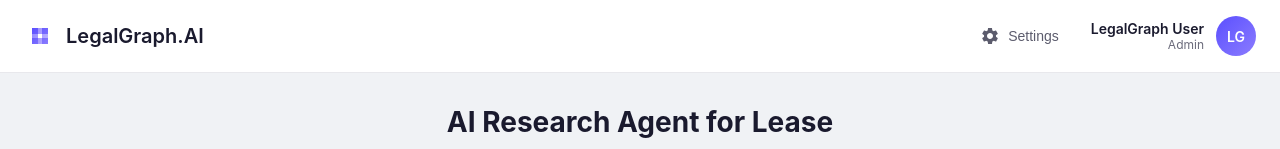
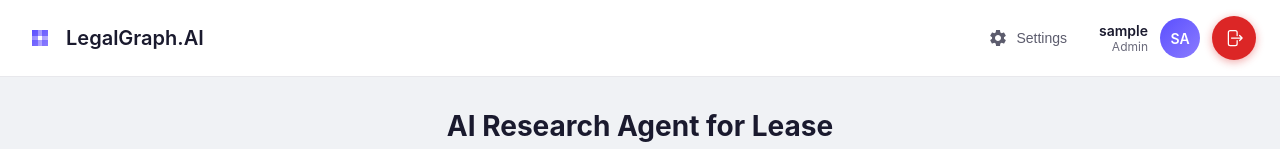
Before and after one commit to sachin0034-tech/lease_reserachagent, a React (Create React App) app in the folder client/: page /start in a window 1280 px wide. Shown: the top 149 px of the page. Built offline with nearby package versions, Linux system fonts and the light colour scheme; no server answers; sample sign-in values are in the browser's storage.

Commit message:
login form button added to the from page

```diff
--- a/client/src/components/LeaseForecasterForm.js
+++ b/client/src/components/LeaseForecasterForm.js
@@ -1,5 +1,6 @@
 import { useEffect, useState } from 'react';
 import { useNavigate } from 'react-router-dom';
+import { HiArrowRightOnRectangle } from 'react-icons/hi2';
 import { SettingsModal } from './Dashboard';
 import './LeaseForecasterForm.css';
 import './Dashboard.css';
@@ -67,6 +68,9 @@ export default function LeaseForecasterForm() {
   const [summaryContext, setSummaryContext] = useState(null);
   const [settingsModalOpen, setSettingsModalOpen] = useState(false);
   const [credits, setCredits] = useState(null);
+  const [navUsername] = useState(() => {
+    try { return (typeof window !== 'undefined' && window.localStorage.getItem('lg_username')) || ''; } catch { return ''; }
+  });
 
   const API_BASE = process.env.REACT_APP_API_BASE || 'http://localhost:8000';
 
@@ -230,10 +234,26 @@ export default function LeaseForecasterForm() {
           </button>
           <div className="user-info">
             <div className="user-text">
-              <span className="user-name">LegalGraph User</span>
+              <span className="user-name">{navUsername || 'LegalGraph User'}</span>
               <span className="user-role">Admin</span>
             </div>
-            <div className="user-avatar" aria-hidden>LG</div>
+            <div className="user-avatar" aria-hidden>
+              {navUsername ? navUsername.slice(0, 2).toUpperCase() : 'LG'}
+            </div>
+            <button
+              type="button"
+              className="dashboard-navbar__logout-btn"
+              onClick={() => {
+                try { if (typeof window !== 'undefined') { window.localStorage.removeItem('lg_username'); window.localStorage.removeItem('lg_analysis_session_id'); } } catch (_) {}
+                navigate('/');
+              }}
+              aria-label={"Logout " + (navUsername || "user")}
+            >
+              <span className="dashboard-navbar__logout-btn-icon">
+                <HiArrowRightOnRectangle size={20} />
+              </span>
+              <span className="dashboard-navbar__logout-btn-text">Logout</span>
+            </button>
           </div>
         </div>
       </header>
```
